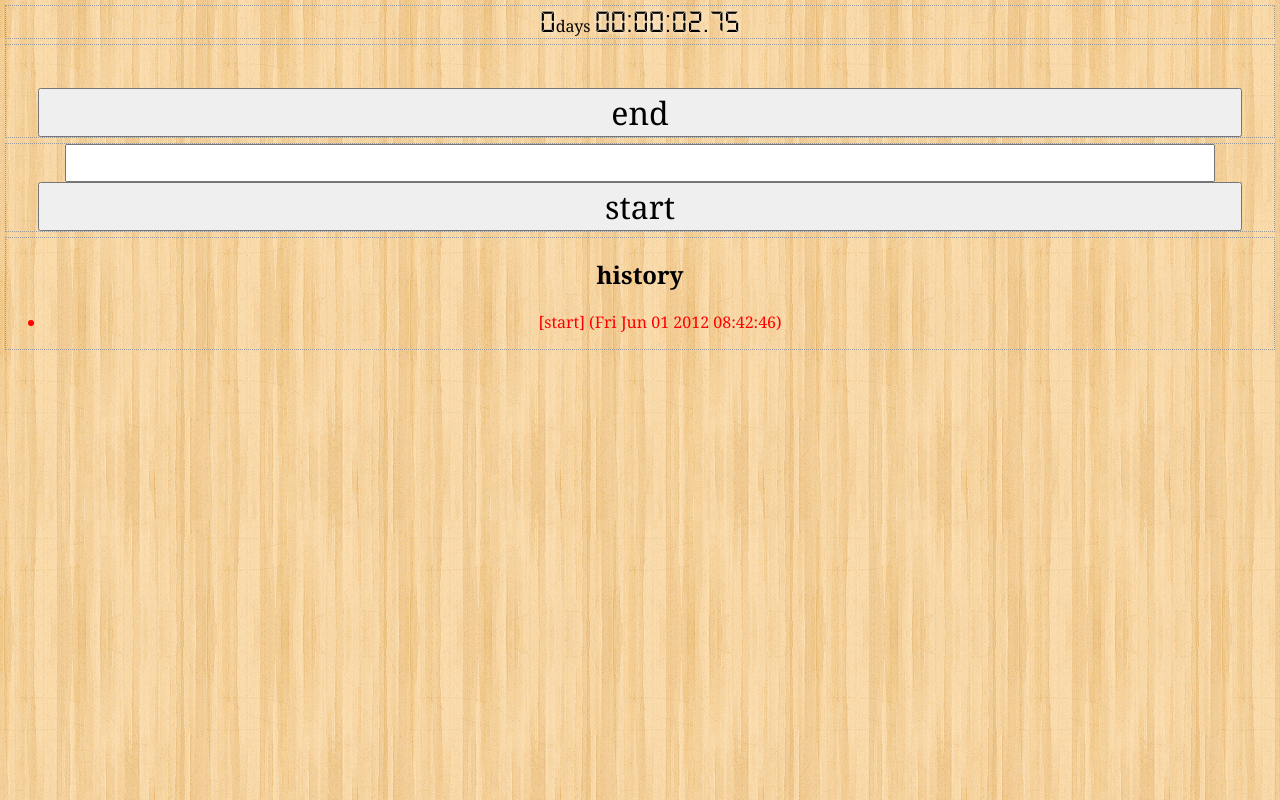
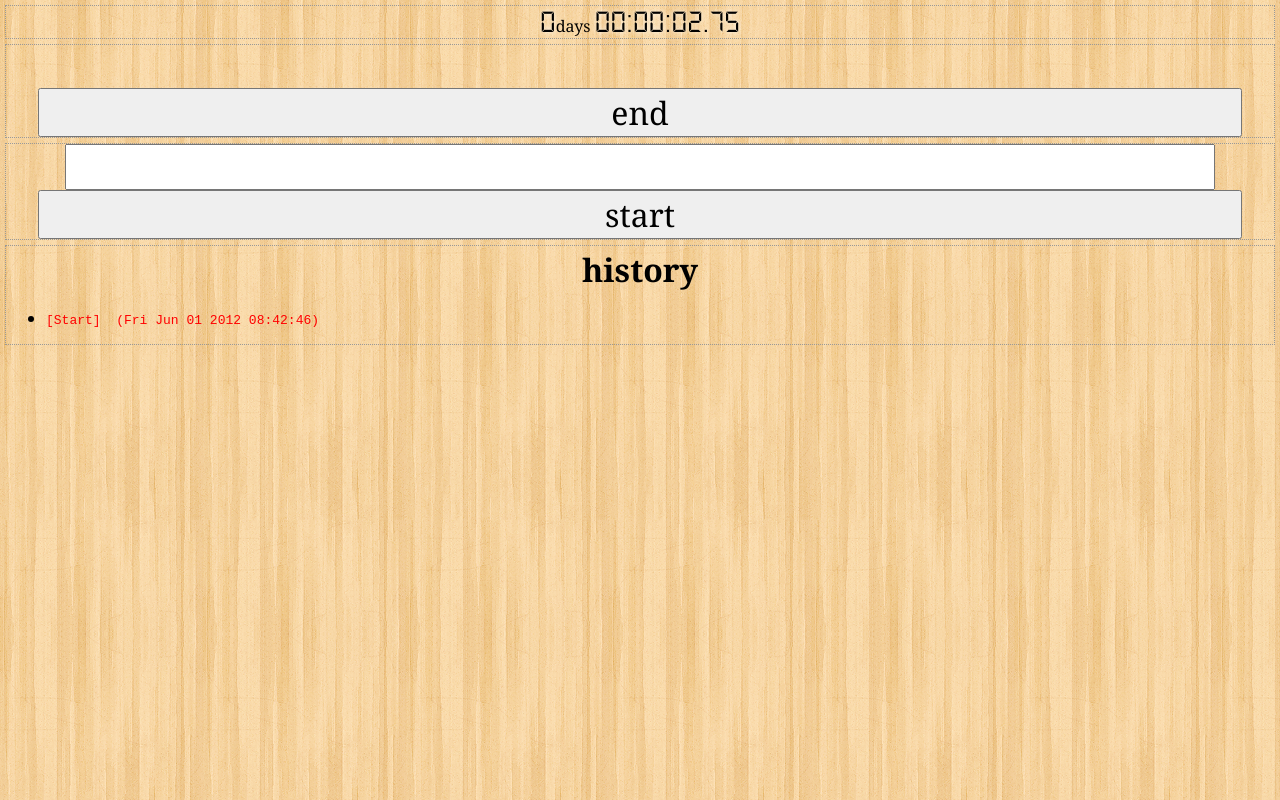
Before and after one commit to azki/StackTimeScheduler, a plain HTML site: page index.html in a window 1280 px wide. Both pictures are taken after a click on the button "start". Drawn offline with Linux system fonts and the light colour scheme.

Commit message:
fix design.

```diff
--- a/index.html
+++ b/index.html
@@ -15,7 +15,10 @@ body { font-family:Georgia; background:url('wood_pattern.png') repeat; }
 .digit-font {font-size:32px; font-family:digital, arial, verdana; text-shadow:0 0 5px rgba(255, 255, 255, 1); }
 #popText {font-size:32px;}
 button {width:95%; font-family:Georgia; font-size:32px;}
-input {width:90%; height:32px;}
+input {width:90%; height:40px;}
+h3 {margin:2px 0; font-size:32px;}
+ul {text-align:left;}
+pre {margin:0; padding:0;}
 #headOfList {display:none;}
 		</style>
    	</head>
@@ -35,7 +38,7 @@ input {width:90%; height:32px;}
 			<button id="pushBtn">start</button>
 		</div>
 		<div id="logPanel" class="panel">
-			<h2>history</h2>
+			<h3>history</h3>
 			<ul>
 				<li id="headOfList"></li>
 			</ul>
@@ -51,21 +54,19 @@ var data = [];
 var log = [];
 var time = 0;
 function saveData() {
-	console.log("saved: " + time);
-	localStorage.setItem("ppt_time", "" + time);
-	localStorage.setItem("ppt_data", JSON.stringify(data));
-	localStorage.setItem("ppt_log", JSON.stringify(log));
+	localStorage.setItem('ppt_time', '' + time);
+	localStorage.setItem('ppt_data', JSON.stringify(data));
+	localStorage.setItem('ppt_log', JSON.stringify(log));
 }
 function loadData() {
-	time = localStorage.getItem("ppt_time") || 0;
-	console.log("loaded: " + time);
+	time = localStorage.getItem('ppt_time') || 0;
 	if (time) {
-		data = JSON.parse(localStorage.getItem("ppt_data"));
-		log = JSON.parse(localStorage.getItem("ppt_log"));
+		data = JSON.parse(localStorage.getItem('ppt_data'));
+		log = JSON.parse(localStorage.getItem('ppt_log'));
 	} else {
 		time = +new Date();
 		data = [{
-			title: "잉여타임",
+			title: 'surplus time',
 			elapse: -1
 		}];
 		log = [];
@@ -90,11 +91,11 @@ function calculationTime() {
 }
 function drawTitle() {
 	var item = getTopItem();
-	$("#popText").text(item.title);
+	$('#popText').text(item.title);
 }
 function createItem() {
 	return {
-		title: $("#pushText").val(),
+		title: $('#pushText').val(),
 		elapse: 0
 	};
 }
@@ -107,11 +108,11 @@ function formatTime(selector, unit, elapse) {
 function drawTime() {
 	var elapse = +new Date() - time;
 	elapse = Math.floor(elapse / 10);
-	elapse = formatTime("#timeMsec", 100, elapse);
-	elapse = formatTime("#timeSec", 60, elapse);
-	elapse = formatTime("#timeMin", 60, elapse);
-	elapse = formatTime("#timeHour", 24, elapse);
-	$("#timeDay").text(elapse);
+	elapse = formatTime('#timeMsec', 100, elapse);
+	elapse = formatTime('#timeSec', 60, elapse);
+	elapse = formatTime('#timeMin', 60, elapse);
+	elapse = formatTime('#timeHour', 24, elapse);
+	$('#timeDay').text(elapse);
 }
 function loopTimer() {
 	setTimeout(function () {
@@ -119,10 +120,6 @@ function loopTimer() {
 		loopTimer();
 	}, Math.floor(Math.random() * 100));
 }
-var colorOfType = {
-	'start': '#f00',
-	'end': '#00f'
-};
 function getElapseString(elapse) {
 	var value, unit, timeArr = [], result = '';
 	elapse = Math.ceil(elapse / 1000);
@@ -142,31 +139,39 @@ function getElapseString(elapse) {
 	elapse -= value;
 	elapse /= unit;
 	if (0 < elapse) {
-		result += elapse + '일 ';
+		result += elapse + 'd ';
 	}
 	elapse = timeArr.pop();
 	if (0 < elapse) {
-		result += elapse + '시간 ';
+		result += elapse + 'h ';
 	}
 	elapse = timeArr.pop();
 	if (0 < elapse) {
-		result += elapse + '분 ';
+		result += elapse + 'm ';
 	}
 	elapse = timeArr.pop();
-	result += elapse + '초';
+	result += elapse + 's';
 	return result;
 }
+var colorOfType = {
+	'start': '#f00',
+	'end': '#00f'
+};
+var titleOfType = {
+	'start': '[Start]',
+	'end': '[End]'
+};
 function addLog(logItem) {
-	var text = '[' + logItem.type + '] ' + logItem.item.title + ' (' + logItem.timeStamp + ')';
+	var text = titleOfType[logItem.type] + ' ' + logItem.item.title + ' (' + logItem.timeStamp + ')';
 	if (logItem.elapse) {
-		text += ' 소요시간: ' + getElapseString(logItem.elapse);
+		text += '\nconsumed: ' + getElapseString(logItem.elapse);
 	}
-	$("#headOfList").after($("<li>").css({
+	$('#headOfList').after($('<li>').append($('<pre>').css({
 		color: colorOfType[logItem.type]
-	}).text(text));
+	}).text(text)));
 }
 function getTimeStamp() {
-	return (new Date()).toString().split(" GMT")[0];
+	return (new Date()).toString().split(' GMT')[0];
 }
 function calculationElapse() {
 	var elapse = +new Date() - time;
@@ -201,16 +206,16 @@ function popTimer() {
 	}
 	addLog(logItem);
 }
-$("#pushText").keydown(function (ev) {
+$('#pushText').keydown(function (ev) {
 	if (ev.keyCode === 13) {
 		ev.preventDefault();
-		$("#pushBtn").click();
+		$('#pushBtn').click();
 	}
 });
 function resetText() {
-	$("#pushText").val("");
+	$('#pushText').val('');
 }
-$("#pushBtn").click(function () {
+$('#pushBtn').click(function () {
 	var item = createItem();
 	calculationElapse();
 	pushTimer(item);
@@ -219,7 +224,7 @@ $("#pushBtn").click(function () {
 	drawTitle();
 	resetText();
 });
-$("#popBtn").click(function () {
+$('#popBtn').click(function () {
 	popTimer();
 	calculationTime();
 	saveData();
```
